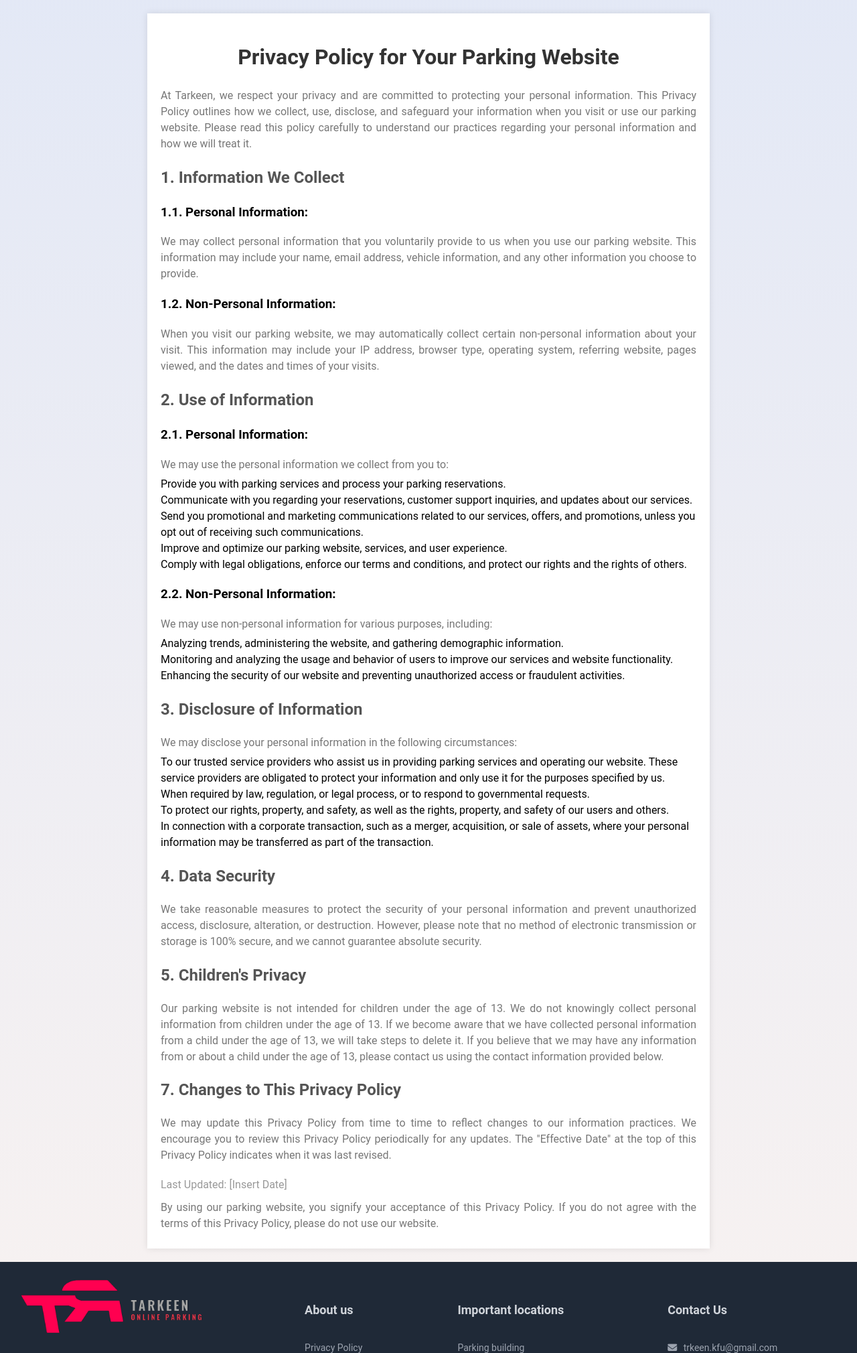
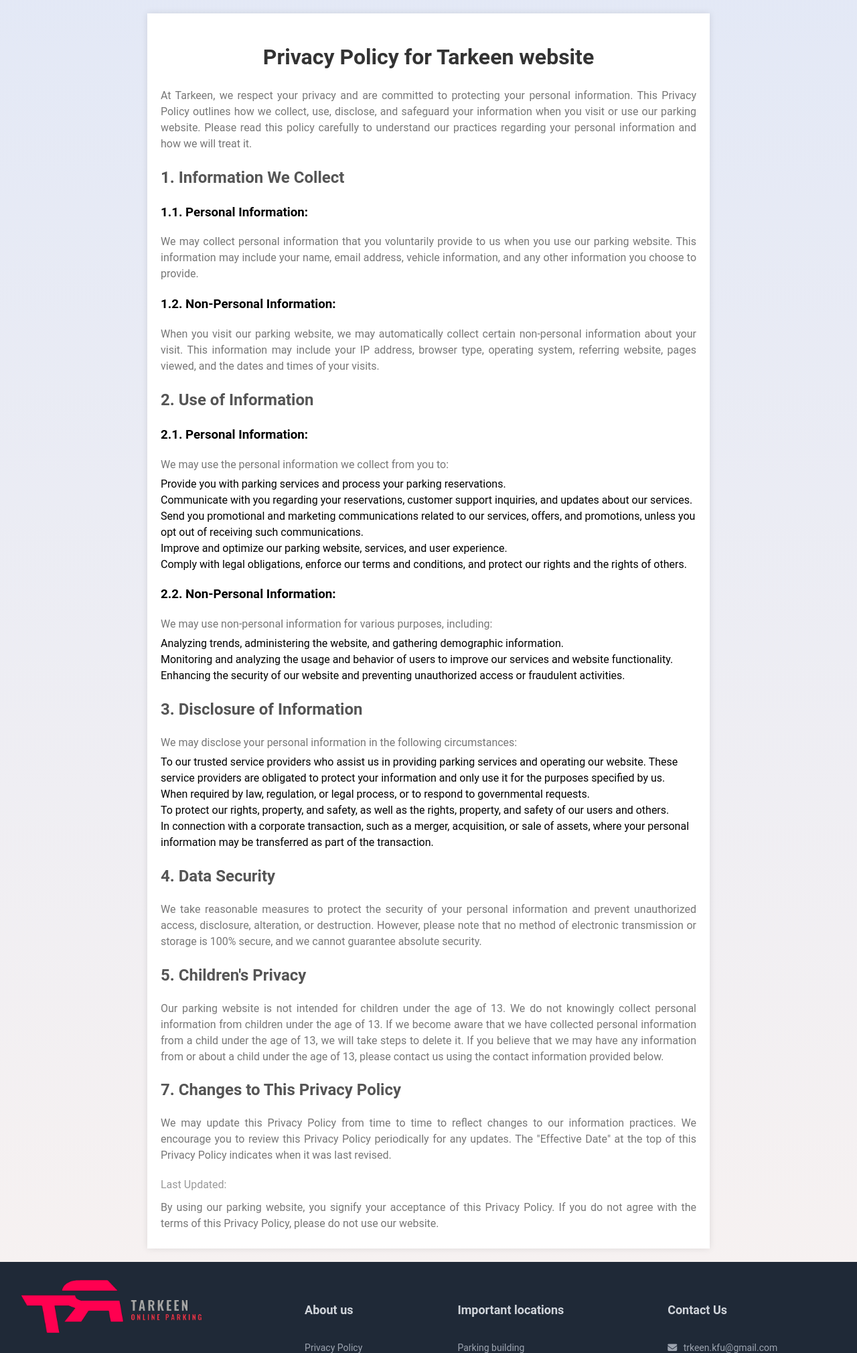
Before and after one commit to moj-al3/tak, a PHP site: page /privacy-policy.php in a window 1280 px wide. Shown: the part 64-2084 px from the top of the page at 67% size. Run offline with PHP 8.4, Linux system fonts and the light colour scheme; some web fonts are replaced.

Commit message:
small design fixes

```diff
--- a/api/notifications.php
+++ b/api/notifications.php
@@ -23,7 +23,7 @@
             // Calculate violation_end_datetime
             $violationEndDatetime = date('Y-m-d H:i:s', strtotime("+ 3 days"));
             // Insert the violation into the violations table including the note and violation_end_datetime
-            $insertViolationQuery = "INSERT INTO violations (violation_datetime, violation_end_datetime, car_id, violation_type_id, violator_id, violated_id)
+            $insertViolationQuery = "INSERT INTO Violations (violation_datetime, violation_end_datetime, car_id, violation_type_id, violator_id, violated_id)
                                     VALUES (?, ?, ?, 3, ?, 1)";
             $insertStatement = $connection->prepare($insertViolationQuery);
             $insertStatement->bind_param("ssii", $violationDatetime, $violationEndDatetime, $reservationResult["car_id"], $reservationResult['reserver_id']);
--- a/contact-us.php
+++ b/contact-us.php
@@ -108,7 +108,7 @@
 
     <div class="container">
         <h1 style="color:#FF0050; ">We are here to help you!</h1>
-        <h4 style="text-align: center;">If you have any suggestions or any problems, we are happy with contact as </h4>
+        <h4 style="text-align: center;">If you have any suggestions or any problems, we are happy with contact us </h4>
         <form id="contact-form" class="card" onsubmit="showConfirmationMessage(this);return false" method="post">
             <h2>Do You Need Help?</h2>
             <div class="form-group">
--- a/privacy-policy.php
+++ b/privacy-policy.php
@@ -6,7 +6,7 @@
 <head>
 <?php include "./snippets/layout/head.php" ?>
 
-    <title>Privacy Policy - Your Parking Website</title>
+    <title>Privacy Policy Tarkeen </title>
     <style>
         .container {
             max-width: 800px;
@@ -40,7 +40,7 @@
 <?php include "./snippets/layout/header.php" ?>
 <div class="container">
 
-    <h1>Privacy Policy for Your Parking Website</h1>
+    <h1>Privacy Policy for Tarkeen website</h1>
 
     <p>At Tarkeen, we respect your privacy and are committed to protecting your personal information. This Privacy Policy outlines how we collect, use, disclose, and safeguard your information when you visit or use our parking website. Please read this policy carefully to understand our practices regarding your personal information and how we will treat it.</p>
 
@@ -94,7 +94,7 @@
 
     <p>We may update this Privacy Policy from time to time to reflect changes to our information practices. We encourage you to review this Privacy Policy periodically for any updates. The "Effective Date" at the top of this Privacy Policy indicates when it was last revised.</p>
 
-    <p id="last-updated">Last Updated: [Insert Date]</p>
+    <p id="last-updated">Last Updated:</p>
 
     <p>By using our parking website, you signify your acceptance of this Privacy Policy. If you do not agree with the terms of this Privacy Policy, please do not use our website.</p>
 </div>
--- a/violations/create.php
+++ b/violations/create.php
@@ -125,6 +125,8 @@
     <!-- Javascript -->
     <?php include "../snippets/layout/scripts.php" ?>
     <?php include "../snippets/layout/messages.php" ?>
+    <script src="./assets/js/header.js"></script>
+
 
 </body>
 
```
